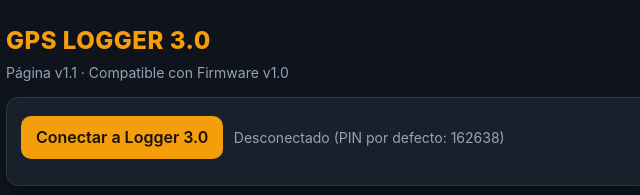
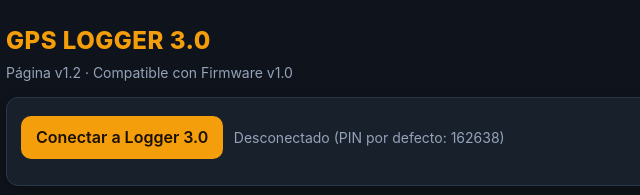
Before and after one commit to hcolorado/gps-logger, a plain HTML site: page logger.html in a window 1280 px wide. Shown: the top 195 px of the page, 310-950 px from the left. Drawn offline with Linux system fonts and the light colour scheme.

Commit message:
Add files via upload

```diff
--- a/logger.html
+++ b/logger.html
@@ -33,7 +33,7 @@ progress{width:100%;height:10px;border-radius:5px;overflow:hidden}
 <body>
 <main>
 <h1 id="tit">GPS LOGGER 3.0</h1>
-<div id="ver" class="m" style="margin:0 0 14px">Página v1.1 · Compatible con Firmware v1.0</div>
+<div id="ver" class="m" style="margin:0 0 14px">Página v1.2 · Compatible con Firmware v1.0</div>
 
 <div class="c">
   <button id="bCon">Conectar a Logger 3.0</button>
@@ -101,7 +101,7 @@ progress{width:100%;height:10px;border-radius:5px;overflow:hidden}
 </main>
 
 <script>
-const PAG_VER='1.1',PAG_FECHA='18-nov-2026',FW_MIN='1.0';
+const PAG_VER='1.2',PAG_FECHA='19-nov-2026',FW_MIN='1.0';
 const SVC='a1c20001-5b7e-4d3a-9c11-7e5f0a6b2d10',
   U=n=>'a1c2000'+n+'-5b7e-4d3a-9c11-7e5f0a6b2d10';
 const $=id=>document.getElementById(id), enc=new TextEncoder(), dec=new TextDecoder();
@@ -218,6 +218,7 @@ async function onDisconnect(){
       const s=await(await dev.gatt.connect()).getPrimaryService(SVC);
       chCmd=await s.getCharacteristic(U(2));chRsp=await s.getCharacteristic(U(3));chDat=await s.getCharacteristic(U(4));
       chRsp.addEventListener('characteristicvaluechanged',onRsp);chDat.addEventListener('characteristicvaluechanged',onDat);
+      await reintentar(()=>chCmd.writeValueWithResponse(enc.encode('INFO')),5,1000);
       await reintentar(()=>chRsp.startNotifications(),5,1000);
       await reintentar(()=>chDat.startNotifications(),5,1000);
       estado('Conectado a '+dev.name,'ok');habil(true);
@@ -261,6 +262,7 @@ async function conectar(){
     const s=await(await dev.gatt.connect()).getPrimaryService(SVC);
     chCmd=await s.getCharacteristic(U(2));chRsp=await s.getCharacteristic(U(3));chDat=await s.getCharacteristic(U(4));
     chRsp.addEventListener('characteristicvaluechanged',onRsp);chDat.addEventListener('characteristicvaluechanged',onDat);
+    await reintentar(()=>chCmd.writeValueWithResponse(enc.encode('INFO')),15,2000);
     await reintentar(()=>chRsp.startNotifications(),15,2000);await reintentar(()=>chDat.startNotifications(),15,2000);
     estado('Conectado a '+dev.name,'ok');
     $('bCon').hidden=true;
```
